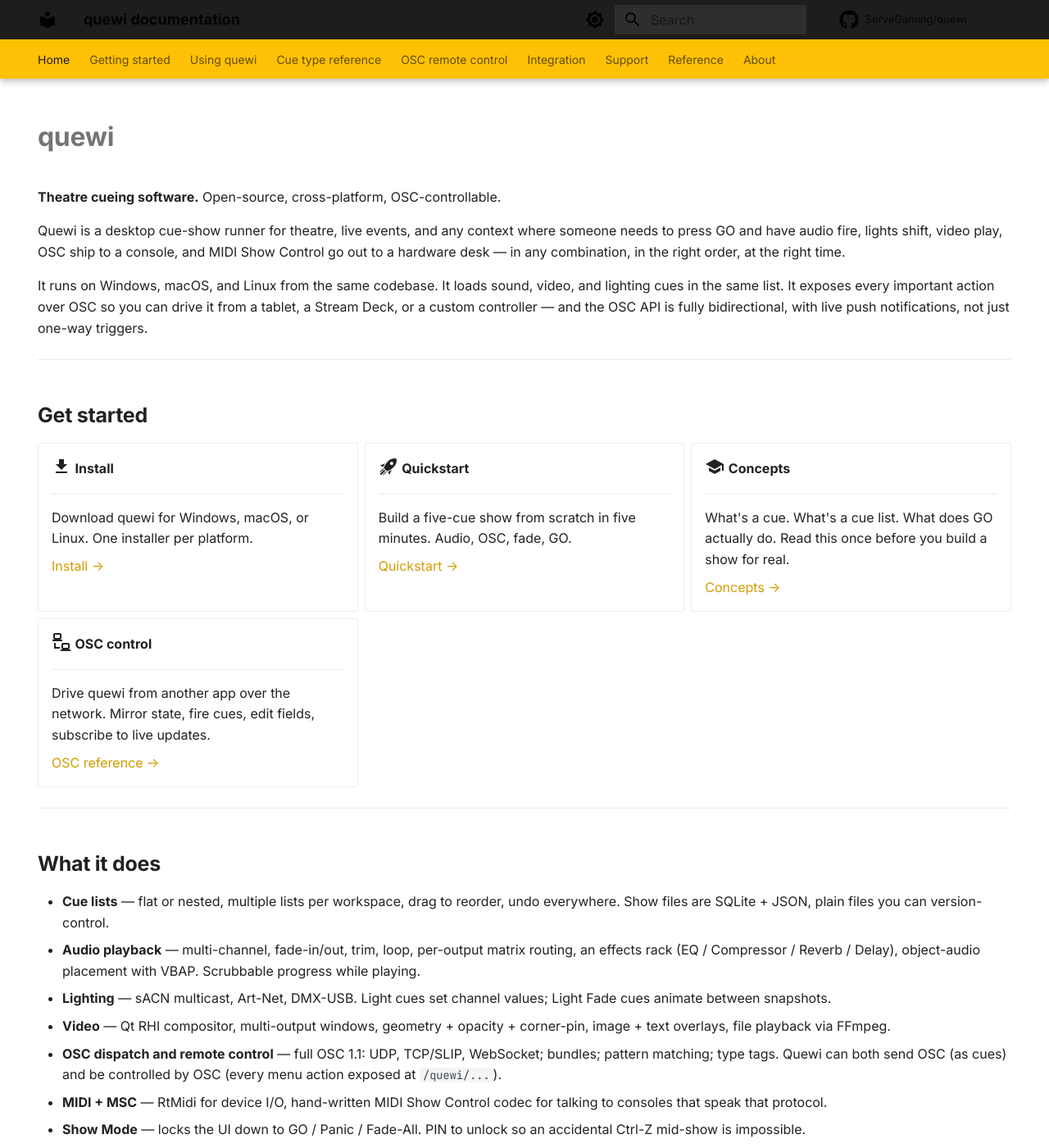
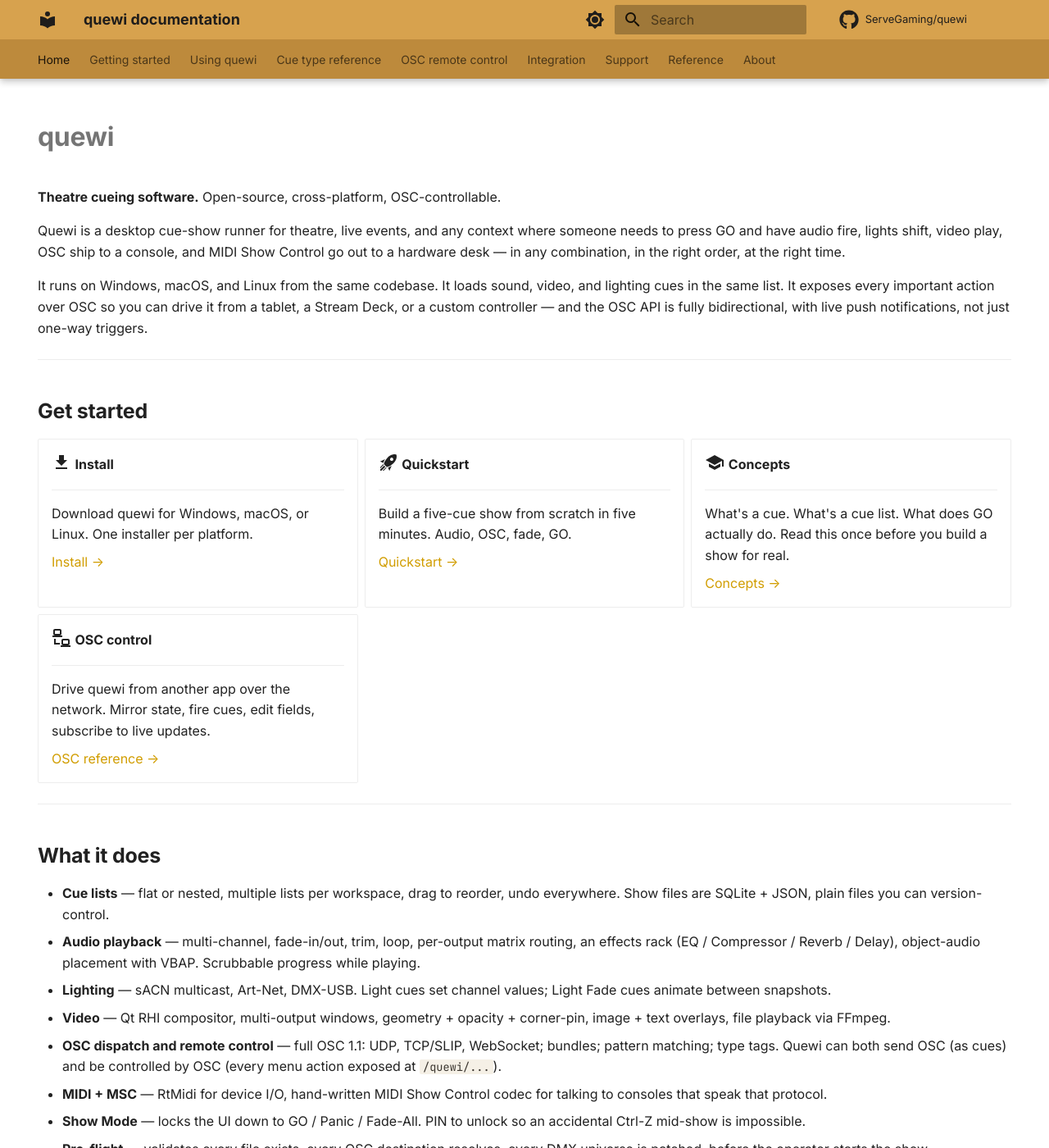
Before and after one commit to ServeGaming/quewi, an MkDocs documentation site: the page built from docs/index.md, in a window 1280 px wide and 1400 px high. Shown: the whole window at 82% size. Built offline with MkDocs 1.6.1 and Material for MkDocs 9.7.7, drawn with Linux system fonts in a browser that asks for light colours; comment, search, counter and statistics services are not loaded.

Commit message:
fix(updater+docs): trust ShellExecuteExW on Windows; restore docs contrast (v0.9.51)
Two unrelated fixes bundled — one user-reported regression, one
docs site bug.

UPDATER — Windows MSI launch was incorrectly bailing to the
'open File Explorer' fallback in a common case. The 3-second
wait-on-process-handle check, added back in v0.9.23, assumed
that a fast process exit meant 'SmartScreen killed it.' But
that's also the normal pattern for msiexec elevation handoff:
the ShellExecuteExW-launched msiexec parent spawns its elevated
child via UAC and the parent exits in milliseconds. Our code
flagged that as failure and fell through to msiexec /i (which
ALSO does the same handoff), then to the explorer.exe /select
last resort.

Fix: trust ShellExecuteExW. If it returns ok=true we accept the
launch — UAC and SmartScreen prompts are visible to the user, so
a genuine block is something they can see, and the false-
positive 3-second wait was doing more harm than good. The
msiexec direct-invocation fallback still runs if ShellExecuteExW
genuinely failed (path issues, missing handler), and explorer
/select is still the last-resort for 'absolutely couldn't
launch' cases.

Also added GetLastError logging on the failure path so future
launch failures surface why instead of just 'didn't work'.

DOCS — site contrast was bad in dark mode because my custom
slate-scheme overrides hard-set bg + fg variables but Material's
content-area cards use different nested tokens for body text.
The result was correct page background but slate-default text
colors that read low-contrast.

Reverted to Material's tested defaults for the bulk of the
palette; only override the primary/accent (quewi amber). Light
mode header gets the amber tint with the warm-bgDeep ink, which
matches the app's own header treatment.

Co-Authored-By: Claude Opus 4.7 (1M context) <noreply@anthropic.com>

```diff
--- a/CMakeLists.txt
+++ b/CMakeLists.txt
@@ -1,6 +1,6 @@
 cmake_minimum_required(VERSION 3.24)
 project(quewi
-    VERSION 0.9.50
+    VERSION 0.9.51
     DESCRIPTION "Theatre cueing software"
     HOMEPAGE_URL "https://github.com/ServeGaming/quewi"
     LANGUAGES CXX
--- a/docs/assets/quewi.css
+++ b/docs/assets/quewi.css
@@ -1,8 +1,10 @@
 /* quewi documentation — Material theme overrides
  *
- * Amber-on-warm-dark to match the app's actual palette. Material's
- * built-in "amber" preset is too yellow; we override the primary
- * colour with the same #D7A24E the app uses.
+ * Conservative: just override the primary/accent colour to quewi's
+ * amber, keep Material's tested contrast tokens for everything
+ * else. The previous version hard-overrode bg / fg variables in
+ * slate mode, which broke Material's nested color tokens and
+ * left some text in low-contrast grey-on-grey.
  */
 
 :root {
@@ -12,51 +14,37 @@
   --md-accent-fg-color:         #D7A24E;
 }
 
-/* Dark mode (slate scheme) — match the app's warm panel tones. */
-[data-md-color-scheme="slate"] {
-  --md-default-bg-color:        #1F1D1B;
-  --md-default-bg-color--light: #2A2724;
-  --md-default-fg-color:        #E8E2D4;
-  --md-default-fg-color--light: #B5AC9C;
-  --md-default-fg-color--lighter: #8E8780;
-  --md-default-fg-color--lightest: #4A4640;
-  --md-code-bg-color:           #1A1815;
-  --md-code-fg-color:           #E8E2D4;
+/* Primary header reads better against amber when text is the
+ * warm-dark bgDeep token from the app, not pure white. */
+[data-md-color-scheme="default"] .md-header {
+  background-color: #D7A24E;
+  color: #1F1D1B;
+}
+[data-md-color-scheme="default"] .md-tabs {
+  background-color: #BD8A3C;
 }
 
-/* Slightly softer header on the home page so the wordmark dominates. */
-.md-header {
-  background-color: #2A2724;
-}
-[data-md-color-scheme="default"] .md-header {
-  background-color: #1F1D1B;
+/* Code blocks: bump contrast slightly for inline code in light
+ * mode — Material's default light-grey-on-grey can be hard to
+ * read against the page. */
+[data-md-color-scheme="default"] .md-typeset code {
+  background-color: #f5f0e6;
+  color: #3A352F;
 }
 
-/* Code blocks: amber line-number gutters look incoherent on dark
- * mode; tone them back to ink60. */
-[data-md-color-scheme="slate"] .md-typeset code {
-  background-color: #1A1815;
-  color: #E8E2D4;
-}
-
-/* The doc landing page gets a hero strip — let the headline have
- * generous breathing room rather than the default tight stack. */
+/* Headings slightly tighter than default — we have a lot of
+ * tables and the default h2 top margin makes them feel detached
+ * from the section title. */
 .md-typeset h1 {
   font-weight: 600;
   letter-spacing: -0.01em;
 }
 .md-typeset h2 {
   font-weight: 600;
-  margin-top: 2em;
+  margin-top: 1.8em;
 }
 
-/* Make the search input read as part of the warm theme rather than
- * the Material-default chrome blue. */
-.md-search__form {
-  background-color: rgba(255, 255, 255, 0.08);
-}
-
-/* Tighter table spacing — there are a lot of reference tables. */
+/* Tables: slightly tighter padding (lots of reference tables). */
 .md-typeset table:not([class]) th,
 .md-typeset table:not([class]) td {
   padding: 8px 12px;
```
Also changed, not shown: 1 other file.
